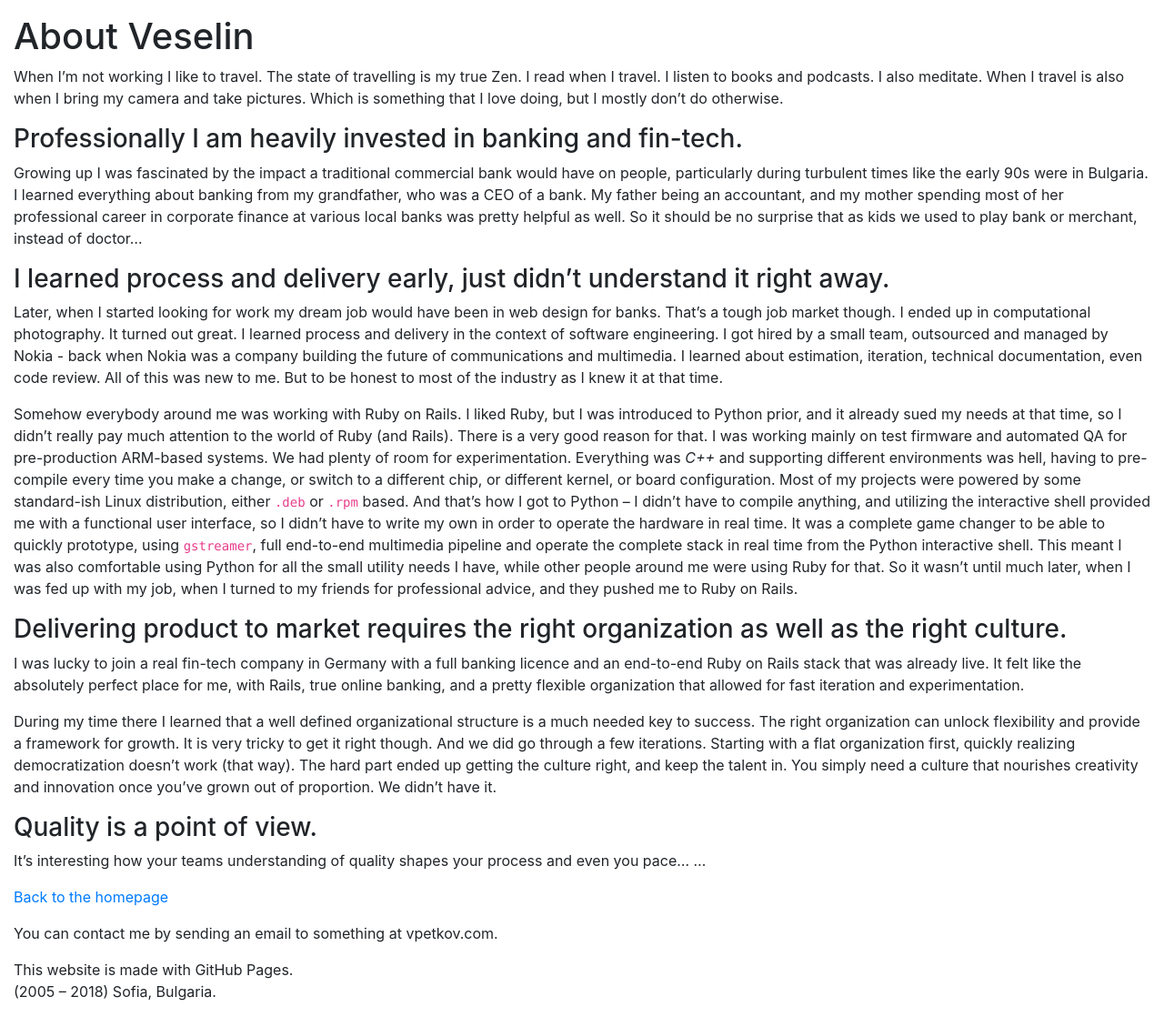
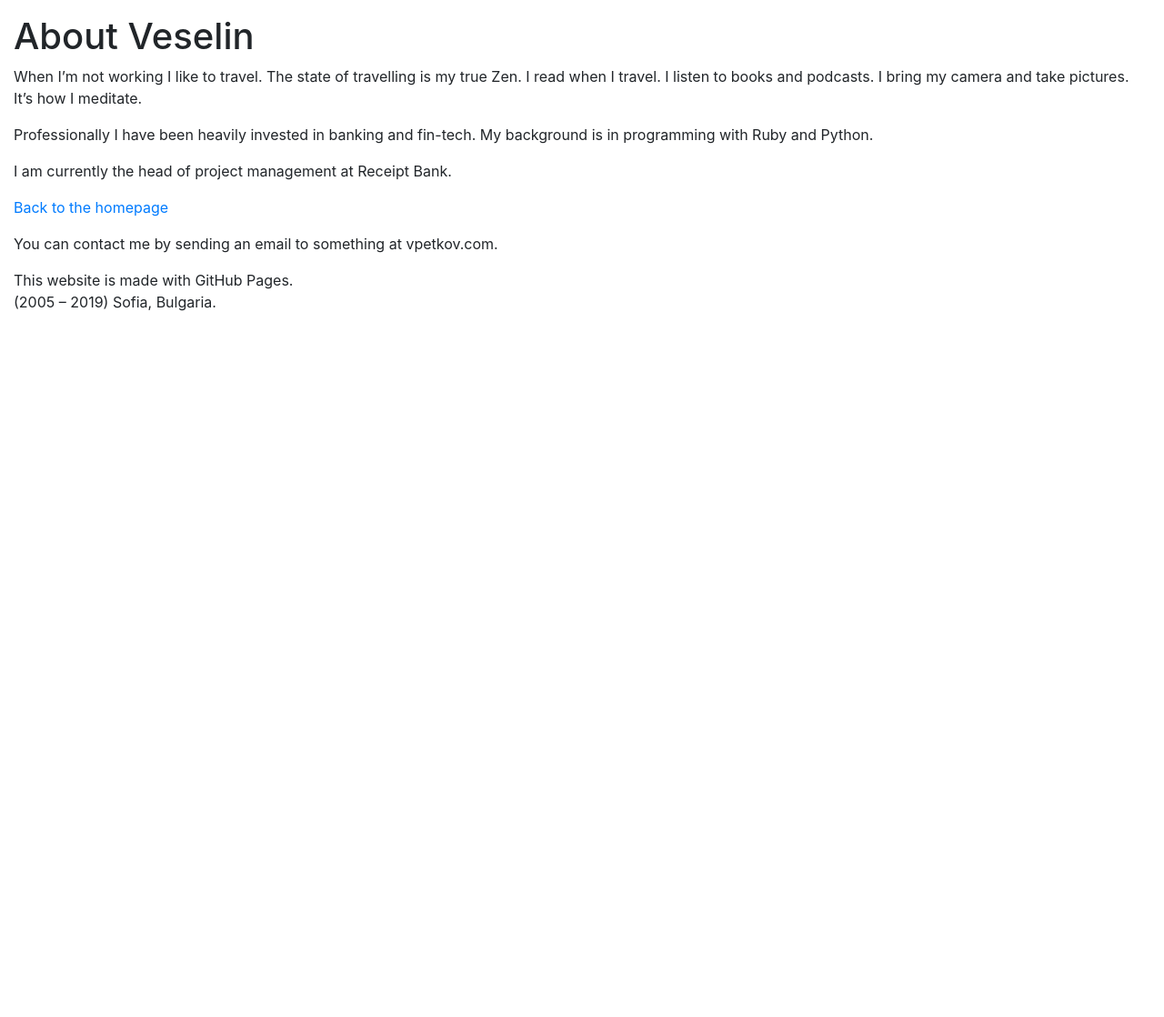
Before and after one commit to vpetkov/vpetkov.github.io, a Jekyll site: the page built from about.md, in a window 1280 px wide. Shown: the whole page at 91% size. Built offline with Jekyll 4.4.1, drawn with Linux system fonts in a browser that asks for light colours; our own code applies the rules of GitHub Pages for plain Markdown files; after the commit the page ends 900 px from its top, so only the background shows below that.

Commit message:
Update the about me page with RB

```diff
--- a/about.md
+++ b/about.md
@@ -5,32 +5,16 @@ layout: default
 About Veselin
 =============
 
-When I'm not working I like to travel. The state of travelling is my true Zen. I read when I travel. I listen to books and podcasts. I also meditate. When I travel is also when I bring my camera and take pictures. Which is something that I love doing, but I mostly don't do otherwise.
+When I'm not working I like to travel. The state of travelling is my true Zen. I read when I travel. I listen to books and podcasts. I bring my camera and take pictures. It's how I meditate.
 
-### Professionally I am heavily invested in banking and fin-tech.
+Professionally I have been heavily invested in banking and fin-tech. My background is in programming with Ruby and Python.
 
-Growing up I was fascinated by the impact a traditional commercial bank would have on people, particularly during turbulent times like the early 90s were in Bulgaria. I learned everything about banking from my grandfather, who was a CEO of a bank. My father being an accountant, and my mother spending most of her professional career in corporate finance at various local banks was pretty helpful as well. So it should be no surprise that as kids we used to play bank or merchant, instead of doctor...
+I am currently the head of project management at Receipt Bank.
 
-### I learned process and delivery early, just didn't understand it right away.
-
-Later, when I started looking for work my dream job would have been in web design for banks. That's a tough job market though. I ended up in computational photography. It turned out great. I learned process and delivery in the context of software engineering. I got hired by a small team, outsourced and managed by Nokia - back when Nokia was a company building the future of communications and multimedia. I learned about estimation, iteration, technical documentation, even code review. All of this was new to me. But to be honest to most of the industry as I knew it at that time.
-
-Somehow everybody around me was working with Ruby on Rails. I liked Ruby, but I was introduced to Python prior, and it already sued my needs at that time, so I didn't really pay much attention to the world of Ruby (and Rails). There is a very good reason for that. I was working mainly on test firmware and automated QA for pre-production ARM-based systems. We had plenty of room for experimentation. Everything was *C++* and supporting different environments was hell, having to pre-compile every time you make a change, or switch to a different chip, or different kernel, or board configuration. Most of my projects were powered by some standard-ish Linux distribution, either `.deb` or `.rpm` based. And that's how I got to Python -- I didn't have to compile anything, and utilizing the interactive shell provided me with a functional user interface, so I didn't have to write my own in order to operate the hardware in real time. It was a complete game changer to be able to quickly prototype, using `gstreamer`, full end-to-end multimedia pipeline and operate the complete stack in real time from the Python interactive shell. This meant I was also comfortable using Python for all the small utility needs I have, while other people around me were using Ruby for that. So it wasn't until much later, when I was fed up with my job, when I turned to my friends for professional advice, and they pushed me to Ruby on Rails.
-
-### Delivering product to market requires the right organization as well as the right culture.
-
-I was lucky to join a real fin-tech company in Germany with a full banking licence and an end-to-end Ruby on Rails stack that was already live. It felt like the absolutely perfect place for me, with Rails, true online banking, and a pretty flexible organization that allowed for fast iteration and experimentation.
-
-During my time there I learned that a well defined organizational structure is a much needed key to success. The right organization can unlock flexibility and provide a framework for growth. It is very tricky to get it right though. And we did go through a few iterations. Starting with a flat organization first, quickly realizing democratization doesn't work (that way). The hard part ended up getting the culture right, and keep the talent in. You simply need a culture that nourishes creativity and innovation once you've grown out of proportion. We didn't have it.
-
-### Quality is a point of view.
-
-It's interesting how your teams understanding of quality shapes your process and even you pace...
-...
 
 [Back to the homepage](/)
 
 You can contact me by sending an email to something at vpetkov.com.
 
 This website is made with GitHub Pages.
-(2005 -- 2018) Sofia, Bulgaria.
+(2005 -- 2019) Sofia, Bulgaria.
```
